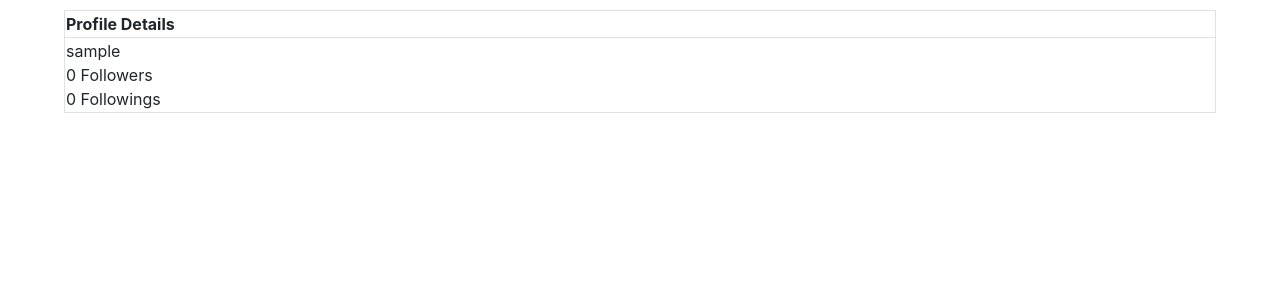
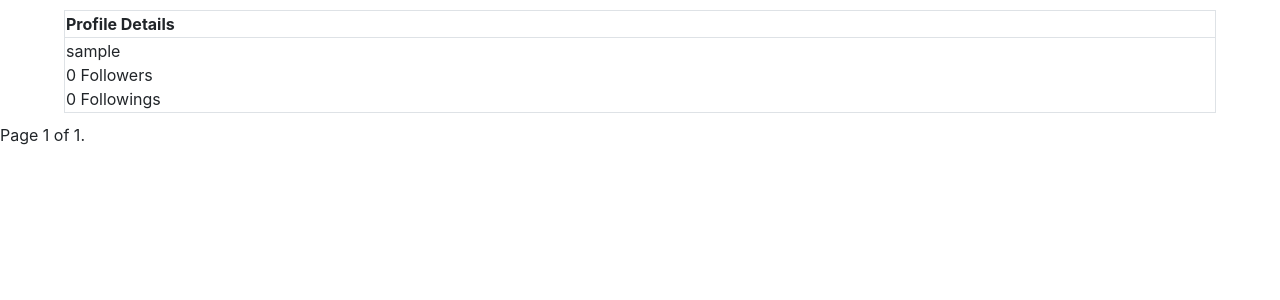
Before and after one commit to thaohvm/network, a Django app: page /profile in a window 1280 px wide. Shown: the part 56-356 px from the top of the page. Run offline with Django 3.2, Linux system fonts and the light colour scheme; the visitor is signed in with stand-in values (Sample User, id 1); data comes from the database, SQL or seed files in the repository; data that the repository does not hold is empty; some libraries are stand-ins or nearby versions.

Commit message:
pagination post

```diff
--- a/network/templates/network/following.html
+++ b/network/templates/network/following.html
@@ -24,6 +24,7 @@
         <td>
             <div class="post-time">{{ post.time }}</div>
             <div class="post-content">{{ post.content }}</div>
+
         </td>
     </tr>
 </table>
--- a/network/templates/network/profile.html
+++ b/network/templates/network/profile.html
@@ -41,6 +41,24 @@
     </tr>
 </table>
 {% endfor %}
+
+<div class="pagination">
+    <span class="step-links">
+        {% if page_obj.has_previous %}
+            <a href="?page=1">&laquo; first</a>
+            <a href="?page={{ page_obj.previous_page_number }}">previous</a>
+        {% endif %}
+
+        <span class="current">
+            Page {{ page_obj.number }} of {{ page_obj.paginator.num_pages }}.
+        </span>
+
+        {% if page_obj.has_next %}
+            <a href="?page={{ page_obj.next_page_number }}">next</a>
+            <a href="?page={{ page_obj.paginator.num_pages }}">last &raquo;</a>
+        {% endif %}
+    </span>
+</div>
 {% endblock %}
 
 {% block script %}
--- a/network/views.py
+++ b/network/views.py
@@ -4,6 +4,7 @@ from django.contrib.auth import authenticate, login, logout
 from django.contrib.auth.decorators import login_required
 from django.db import IntegrityError
 from django.http import HttpResponse, HttpResponseRedirect, HttpResponseBadRequest, JsonResponse
+from django.core.paginator import Paginator
 from django.shortcuts import render
 from django.urls import reverse
 from django.views.decorators.csrf import csrf_exempt
@@ -77,15 +78,20 @@ def post(request):
             obj = form.save(commit=False)
             obj.user = request.user
             obj.save()
-            return HttpResponseRedirect(reverse("post"))
+        return HttpResponseRedirect(reverse("post"))
     else:
         # GET
         posts = sorted(Post.objects.all(), reverse=True, key=lambda p: p.time)
         # Tuples of (post, like->boolean)
         data = [(post, request.user in post.like.all()) for post in posts]
+
+        # Paginator
+        paginator = Paginator(data, 10)  # Show 10 post per page.
+        page = paginator.get_page(request.GET.get('page'))
+
         return render(request, "network/post.html", {
-            "data": data,
             "new_post_form": NewPostForm(None, initial={}),
+            "page": page
         })
 
 
@@ -96,6 +102,11 @@ def profile(request, username=None):
             user = User.objects.get(
                 username=username) if username else request.user
             posts = Post.objects.filter(user=user)
+            # Paginator
+            paginator = Paginator(posts, 3)  # Show 10 post per page.
+            page_number = request.GET.get('page')
+            page_obj = paginator.get_page(page_number)
+
             return render(request, "network/profile.html", {
                 "user": user,
                 "posts": posts,
@@ -103,6 +114,7 @@ def profile(request, username=None):
                 "followed": request.user in user.follower.all(),
                 "followers": len(user.follower.all()),
                 "followings": len(user.following.all()),
+                "page_obj": page_obj
             })
         except User.DoesNotExist:
             return HttpResponseBadRequest("Invalid username!")
@@ -155,6 +167,7 @@ def follow(request):
     except User.DoesNotExist:
         return JsonResponse({"error": "User doesn't exist."}, status=400)
 
+
 @login_required(login_url='/login')
 def following_list(request):
     if request.method == "GET":
```
Also changed, not shown: network/templates/network/post.html (+20 -1 lines).
